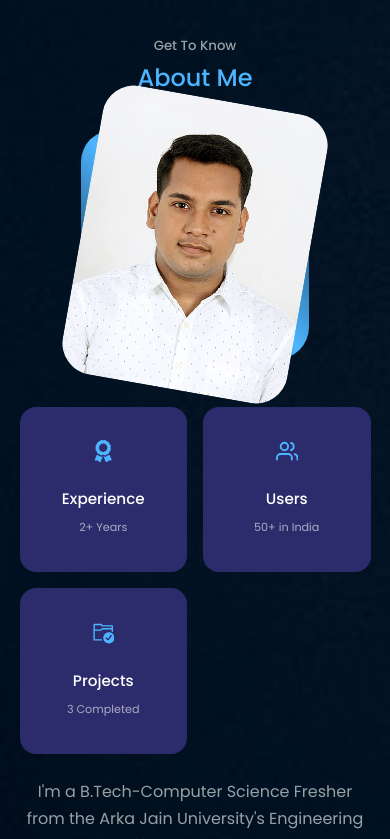
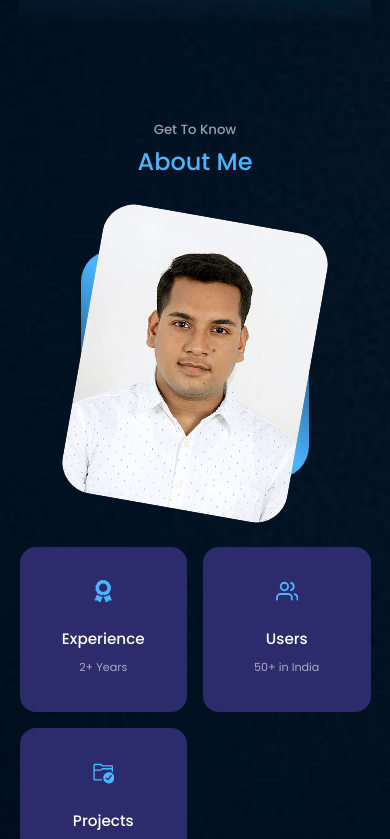
Before and after one commit to lalitkrsharma/StreamIt, a React (Create React App) app: page / in a window 390 px wide. Shown: the part 905-1744 px from the top of the page. Built offline with nearby package versions, Linux system fonts and the light colour scheme.

Commit message:
Template Site v1.1

```diff
--- a/src/components/about/about.css
+++ b/src/components/about/about.css
@@ -72,12 +72,14 @@
 @media screen and (max-width:1024px) {
   .about__container{
     grid-template-columns: 1fr;
-    gap: 0;
+    gap: 1rem;
   }
 
   .about__me{
     width: 50%;
     margin: 2rem auto 4rem;
+    margin-top: 10%;
+    margin-bottom: 15%;
   }
 
   .about__content p{
@@ -93,6 +95,8 @@
   .about__me{
     width: 65%;
     margin: 0 auto 3rem;
+    margin-top: 10%;
+    margin-bottom: 15%;
   }
 
   .about__cards{
--- a/src/components/header/header.css
+++ b/src/components/header/header.css
@@ -1,7 +1,7 @@
 header{
-  height: 100vh;
+  height: 130vh;
   padding-top: 7rem;
-  overflow:hidden;
+  overflow: hidden;
 }
 
 .header__container{
@@ -78,7 +78,7 @@ header{
 /*===========Media Queries(Medium Devices)============*/
 @media screen and (max-width:1024px) {
   header{
-    height: 68vh;
+    height: 75vh;
   }
 }
 
@@ -86,7 +86,7 @@ header{
 /*===========Media Queries(Small Devices)============*/
 @media screen and (max-width:600px) {
   header{
-    height: 100vh;
+    height: 110vh;
   }
 
   .header__socials,.scroll__down{
```
